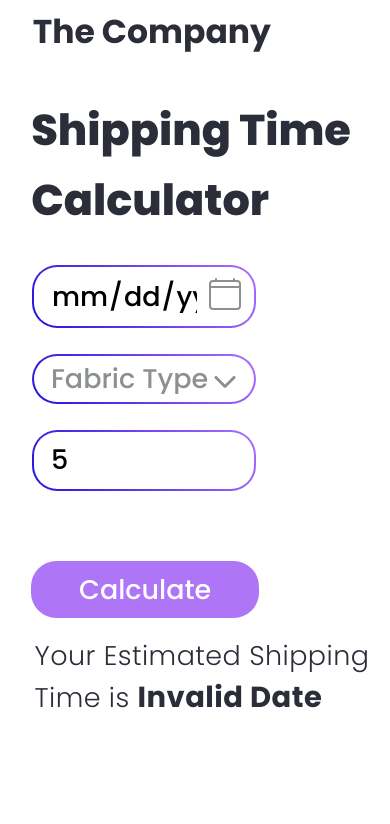
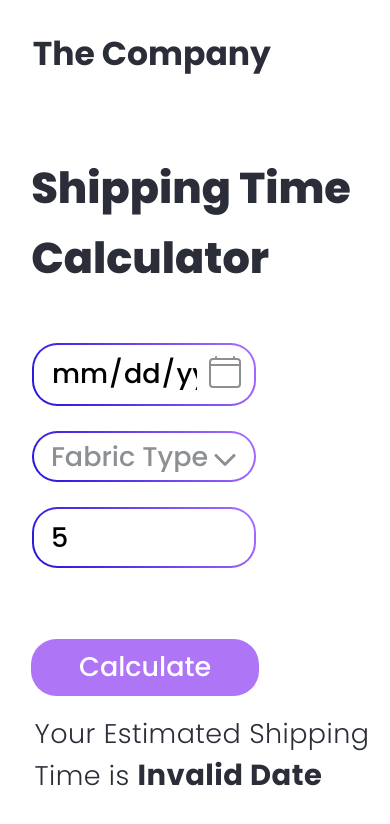
Before and after one commit to MustafaYilmaz1625/shipping-time-calculate, a React (Create React App) app: page / in a window 390 px wide. Both pictures are taken after typing "Sample", "5" into the empty fields and a click on the button "Calculate". Shown: the top 824 px of the page. Built offline with nearby package versions, Linux system fonts and the light colour scheme.

Commit message:
add update on page

```diff
--- a/src/App.css
+++ b/src/App.css
@@ -143,7 +143,7 @@ input::-webkit-calendar-picker-indicator {
   padding: 2% 0% 0% 0.45%;
   font-family: "Poppins", sans-serif;
   font-size: 43px;
-  font-weight: 700;
+  font-weight: bold;
   color: #2b2e39;
 }
 .shipping-time {
@@ -232,8 +232,7 @@ span {
     font-size: 43px;
     line-height: 70px;
   }
-  .estimated {
-  }
+
   .input-li {
     display: block;
     padding-right: 5vh;
--- a/src/App.js
+++ b/src/App.js
@@ -12,7 +12,7 @@ function App() {
   const [color, setColor] = useState("grey");
   const initialWarning = { date: true, fabric: true, quantity: true };
   const [warnings, setWarnings] = useState(initialWarning);
-  // const [isShown, setIsShown] = useState(false);
+  const [isShown, setIsShown] = useState(false);
 
   useEffect(() => {
     if (values.quantity < 100 && values.quantity > 1) {
@@ -50,10 +50,10 @@ function App() {
     <div className="App">
       <div className="calc">
         <div>
-          <div className="company">The Company</div>
-          <div className="shipping-time">
+          <h1 className="company">The Company</h1>
+          <h2 className="shipping-time">
             Shipping Time <br /> Calculator
-          </div>
+          </h2>
           <ul className="inputs">
             <li className="input-li">
               <div className="input-box">
@@ -108,13 +108,13 @@ function App() {
             </li>
             <li className="input-li">
               <div className="input-box">
-                {/* {isShown ? (
+                {isShown ? (
                   <span className="info">
                     Shipping Dates May Vary Based on Quantity
                   </span>
                 ) : (
                   <div style={{ visibility: "hidden" }}></div>
-                )} */}
+                )}
 
                 <span
                   className={warnings.quantity ? "closed warn" : "opened warn"}
@@ -122,7 +122,7 @@ function App() {
                   Select between 1 and 100
                   <TiWarningOutline className="warn-icon" />
                 </span>
-                {/* <svg
+                <svg
                   onMouseEnter={() => setIsShown(true)}
                   onMouseLeave={() => setIsShown(false)}
                   stroke="currentColor"
@@ -133,7 +133,7 @@ function App() {
                   height="1em"
                   width="1em"
                   xmlns="http://www.w3.org/2000/svg"
-                ></svg> */}
+                ></svg>
                 <input
                   type="number"
                   className="input quantity"
--- a/src/components/calculate/Calculate.jsx
+++ b/src/components/calculate/Calculate.jsx
@@ -1,7 +1,7 @@
 import React, { useState } from "react";
 
 const Calculator = ({ values}) => {
-  // const [popup, setPopup] = useState(false);
+  const [popup, setPopup] = useState(false);
   const [calculated, setCalculated] = useState(false);
   const [shippingDay, setShippingDay] = useState();
 
@@ -28,7 +28,7 @@ const Calculator = ({ values}) => {
 
 
   const calculateHandler = () => {
-    // const newDate = new Date(values.date).toLocaleString("tr-TR", options);
+    const newDate = new Date(values.date).toLocaleString("tr-TR", options);
     const orderDate = new Date(values.date);
     let delay = 0;
     if (
@@ -68,7 +68,7 @@ const Calculator = ({ values}) => {
       setShippingDay(finalDay.toLocaleString("tr-TR", options));
       setCalculated(true);
     } else  {
-      // setPopup(true);
+      setPopup(true);
     }
   };
 
@@ -83,12 +83,12 @@ const Calculator = ({ values}) => {
             Please enter your order information to estimate shipping date
           </div>
         ) : (
-          <div className="estimated">
+          <h3 className="estimated">
             Your Estimated Shipping Time is <span>{shippingDay}</span>
-          </div>
+          </h3>
         )}
       </div>
-      {/* {popup ? (
+      {popup ? (
         <div className="popup">
           <div className="popup_inner">
             <h1 className="popup-text">
@@ -101,7 +101,7 @@ const Calculator = ({ values}) => {
         </div>
       ) : (
         <div style={{ visibility: "hidden" }}></div>
-      )} */}
+      )}
     </div>
   );
 };
```
